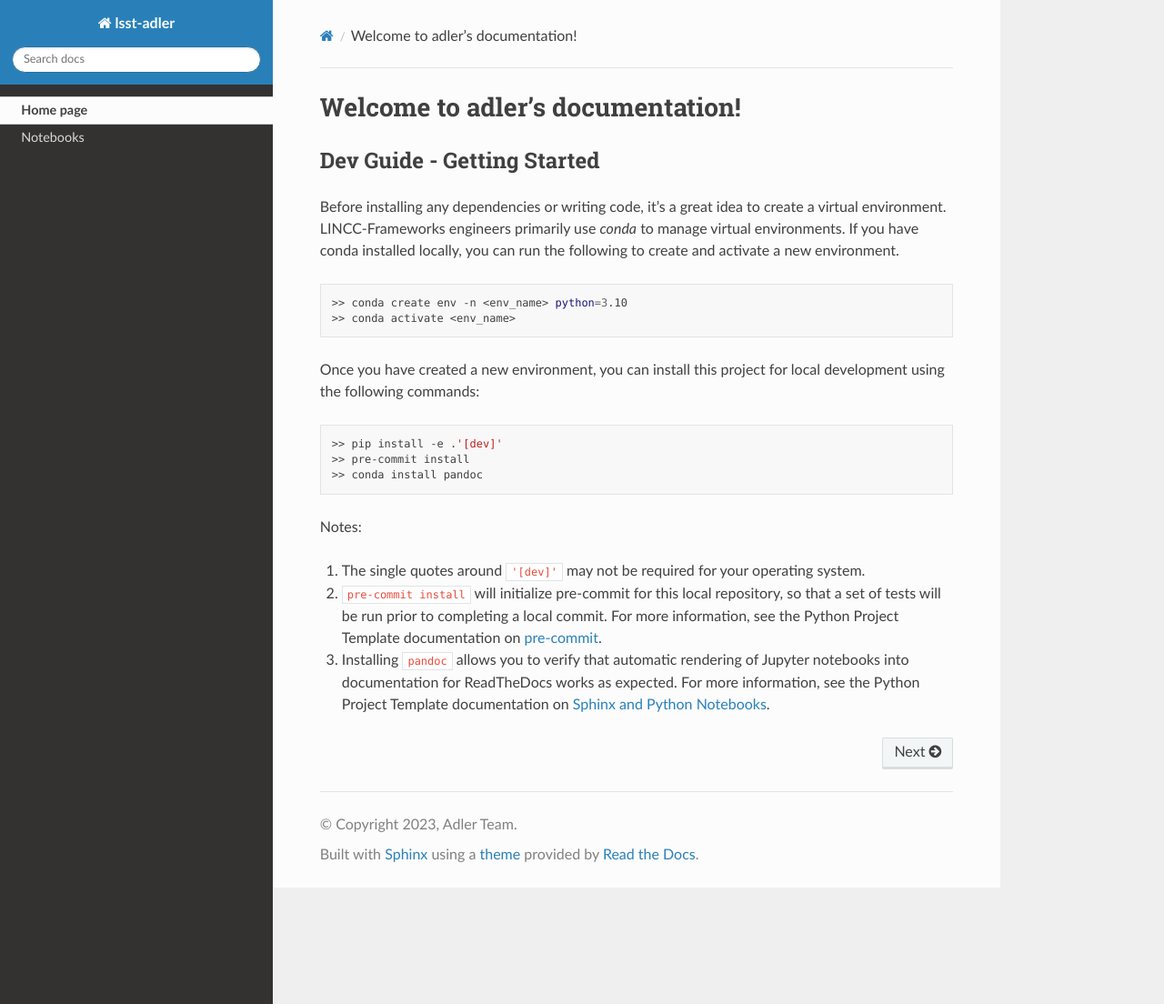
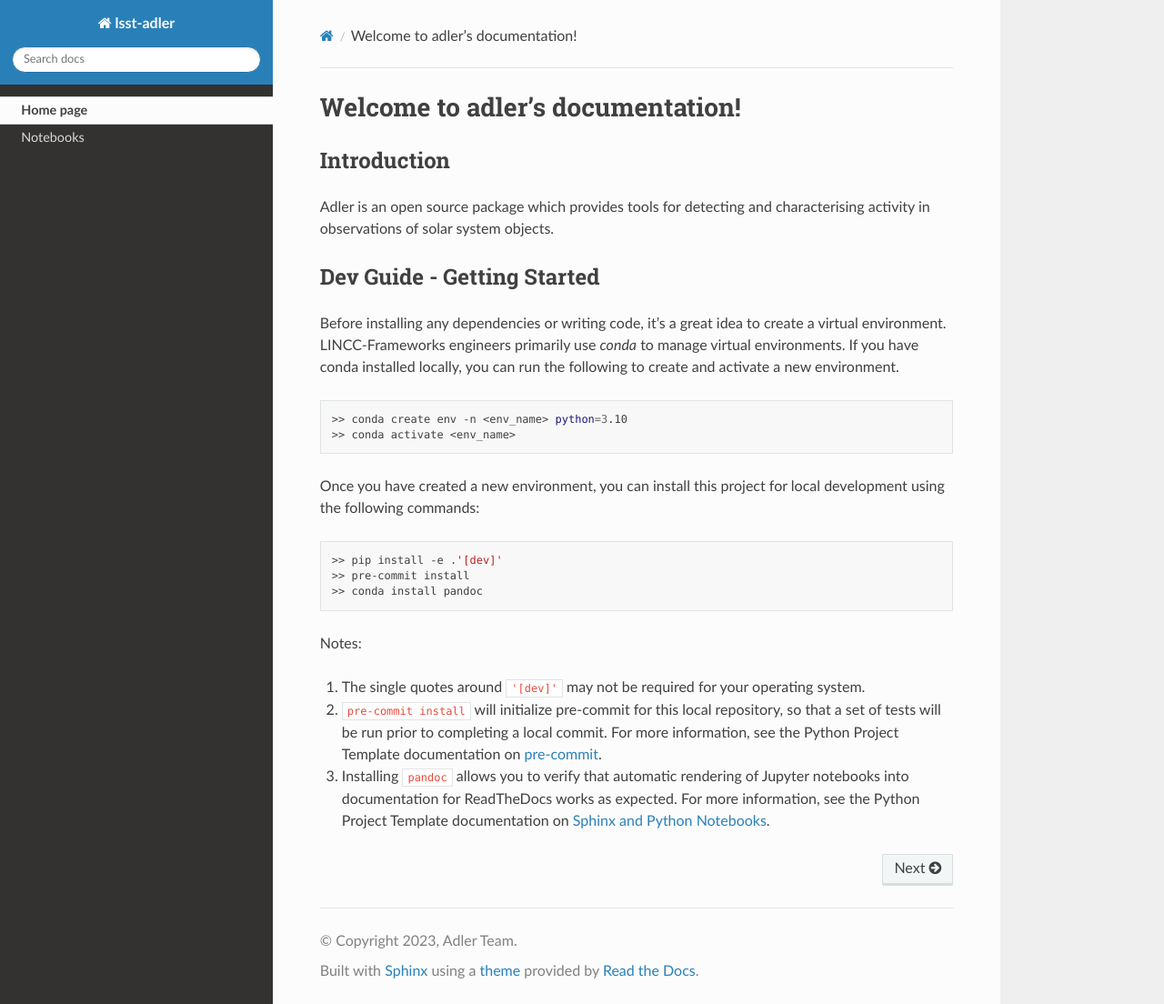
Before and after one commit to lsst-uk/lsst-adler, a Sphinx documentation site: the page built from docs/index.rst, in a window 1280 px wide and 1104 px high. Shown: the whole window at 91% size. Built offline with Sphinx 7.4.7 and the Read the Docs theme 2.0.0, drawn with Linux system fonts in a browser that asks for light colours; pages that are not in the unit, such as notebooks, are missing from menus.

```diff
--- a/docs/index.rst
+++ b/docs/index.rst
@@ -4,6 +4,11 @@
 
 Welcome to adler's documentation!
 ========================================================================================
+
+Introduction
+------------
+
+Adler is an open source package which provides tools for detecting and characterising activity in observations of solar system objects.
 
 Dev Guide - Getting Started
 ---------------------------
```
Also changed, not shown: README.md (+3 -1 lines), docs/notebooks/colour_functions_example.ipynb, docs/notebooks/outlier_detection_example.ipynb.
